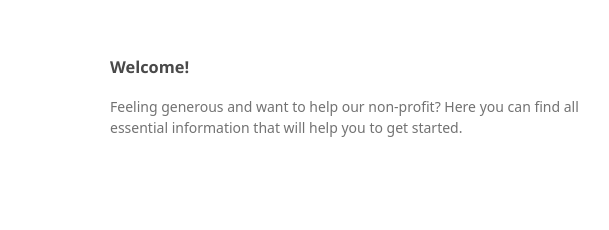
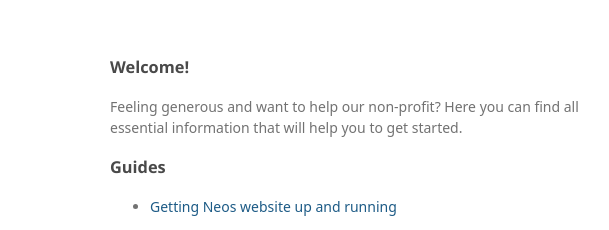
Before and after one commit to psmb/psmb, a plain HTML site: page index.html in a window 1280 px wide. Shown: the top 230 px of the page, 460-1069 px from the left. Drawn offline with Linux system fonts and the light colour scheme; a web font is replaced by a local one.

Commit message:
Update index.html

```diff
--- a/index.html
+++ b/index.html
@@ -24,11 +24,14 @@
 
       </header>
       <section>
-        <h3>
-<a id="welcome" class="anchor" href="#welcome" aria-hidden="true"><span class="octicon octicon-link"></span></a>Welcome!</h3>
+<h3><a id="welcome" class="anchor" href="#welcome" aria-hidden="true"><span class="octicon octicon-link"></span></a>Welcome!</h3>
 
 <p>Feeling generous and want to help our non-profit? Here you can find all essential information that will help you to get started.</p>
 
+<h3><a id="guides" class="anchor" href="#guides" aria-hidden="true"><span class="octicon octicon-link"></span></a>Guides</h3>
+<ul>
+  <li><a href="#">Getting Neos website up and running</a></li>
+</ul>
       </section>
       <footer>
         <p><small>Hosted on GitHub Pages &mdash; Theme by <a href="https://github.com/orderedlist">orderedlist</a></small></p>
```
